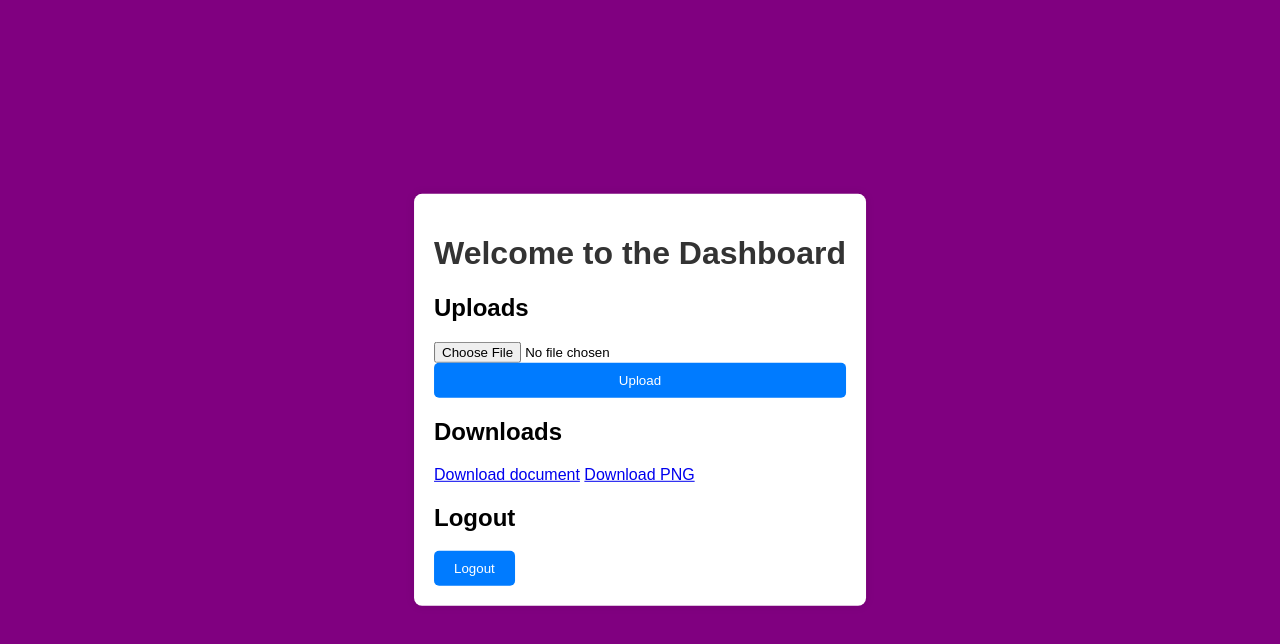
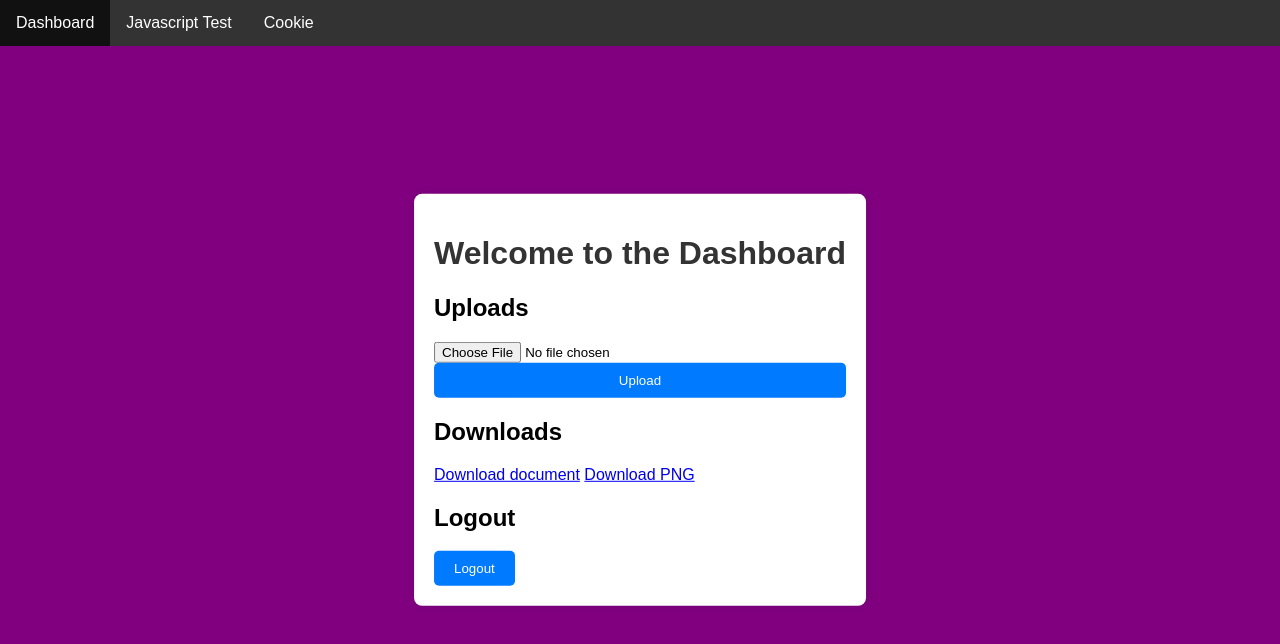
Before and after one commit to Kaialogen/Project-Darkweb-Website, a website: page public/dashboard.html in a window 1280 px wide. Drawn offline with Linux system fonts and the light colour scheme.

Commit message:
JS Additions

```diff
--- a/public/css/style.css
+++ b/public/css/style.css
@@ -64,3 +64,31 @@ input[type="submit"] {
 input[type="submit"]:hover {
     background-color: #0056b3;
 }
+
+ul {
+    list-style-type: none;
+    margin: 0;
+    padding: 0;
+    overflow: hidden;
+    background-color: #333;
+  }
+
+  li {
+    float: left;
+  }
+
+  li a {
+    display: block;
+    color: white;
+    text-align: center;
+    padding: 14px 16px;
+    text-decoration: none;
+  }
+
+  a:hover:not(.active) {
+    background-color: #111;
+  }
+
+  .active {
+    background-color:#04AA6D;
+  }
--- a/public/dashboard.html
+++ b/public/dashboard.html
@@ -1,11 +1,20 @@
 <!DOCTYPE html>
-<html>
+
+<html lang="en">
     <head>
         <title>Dashboard</title>
         <link rel="stylesheet" href="css/style.css">
     </head>
 
     <body>
+        <nav>
+            <ul>
+                <li><a href="/dashboard.html">Dashboard</a></li>
+                <li><a href="/Javascript.html">Javascript Test</a></li>
+                <li><a href="/Cookie.html">Cookie</a></li>
+            </ul>
+        </nav>
+
         <div class="login-container">
             <h1>Welcome to the Dashboard</h1>
                 <p></p>
@@ -14,13 +23,11 @@
                 <input type="file" name="myFile">
                 <input type="submit" value="Upload">
             </form>
-
             <div>
                 <h2> Downloads </h2>
                 <a href="/download/example1.docx">Download document</a>
                 <a href="/download/example2.png">Download PNG</a>
             </div>
-
             <div>
                 <h2>Logout</h2>
                 <a href="/logout"><button>Logout</button></a>
```
Also changed, not shown: public/Cookie.html (added, +37 -0 lines), public/Javascript.html (added, +20 -0 lines). Lines whose indentation alone changed are shown as unchanged.
